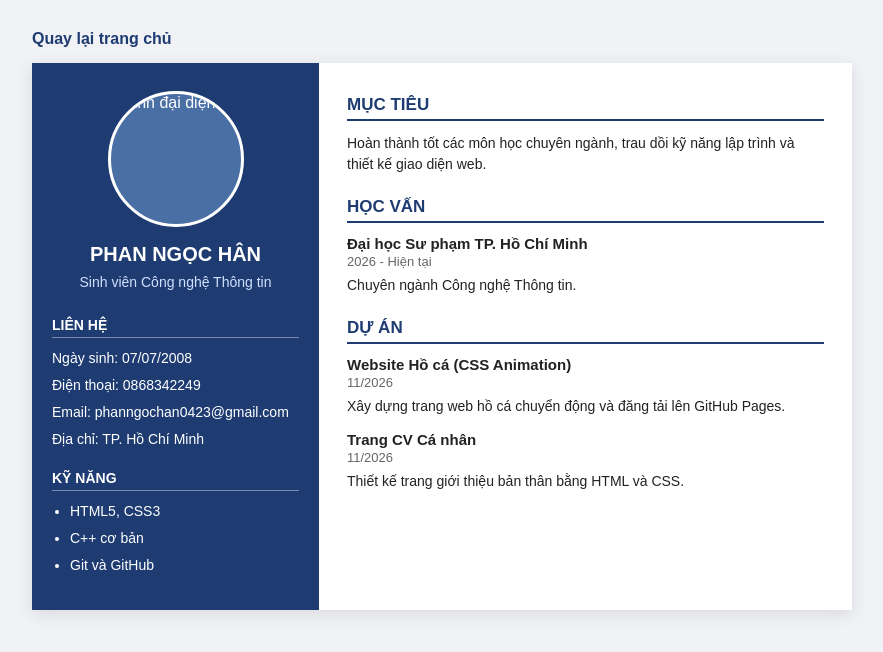
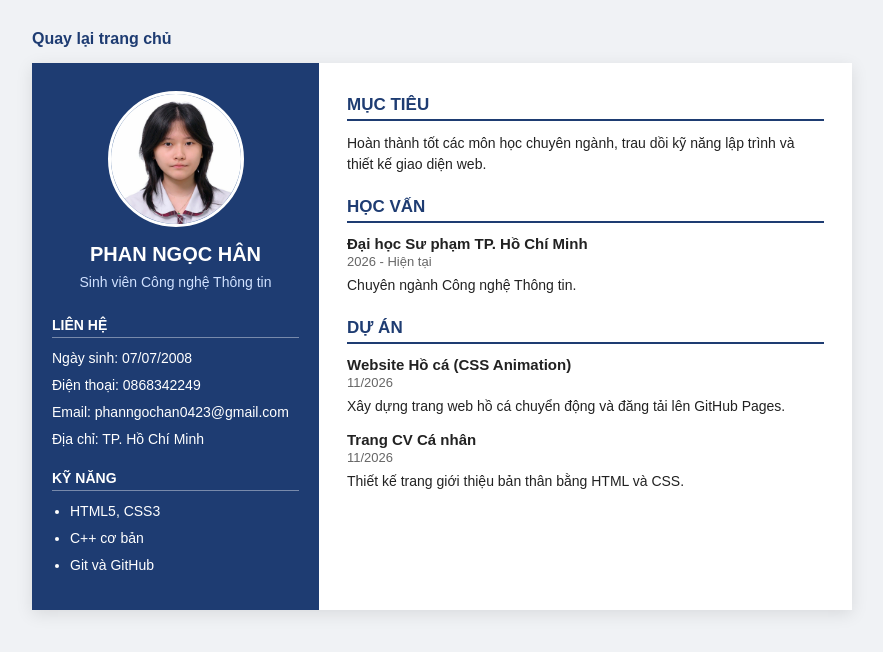
Before and after one commit to Reyvzyy/Reyvzyy.github.io, a plain HTML site: page cv.html in a window 1280 px wide. Shown: the whole page, without its empty margins (198-1081 px from the left). Drawn offline with Linux system fonts and the light colour scheme.

Commit message:
Add files via upload

```diff
--- a/cv.html
+++ b/cv.html
@@ -113,7 +113,7 @@
     </div>
     <div class="cv">
         <div class="sidebar">
-            <img src="images/anhdaidien.jpg" alt="Ảnh đại diện" class="avatar">
+            <img src="anhdaidien.jpg" alt="Ảnh đại diện" class="avatar">
             <h2>PHAN NGỌC HÂN</h2>
             <p class="major">Sinh viên Công nghệ Thông tin</p>
 
```
